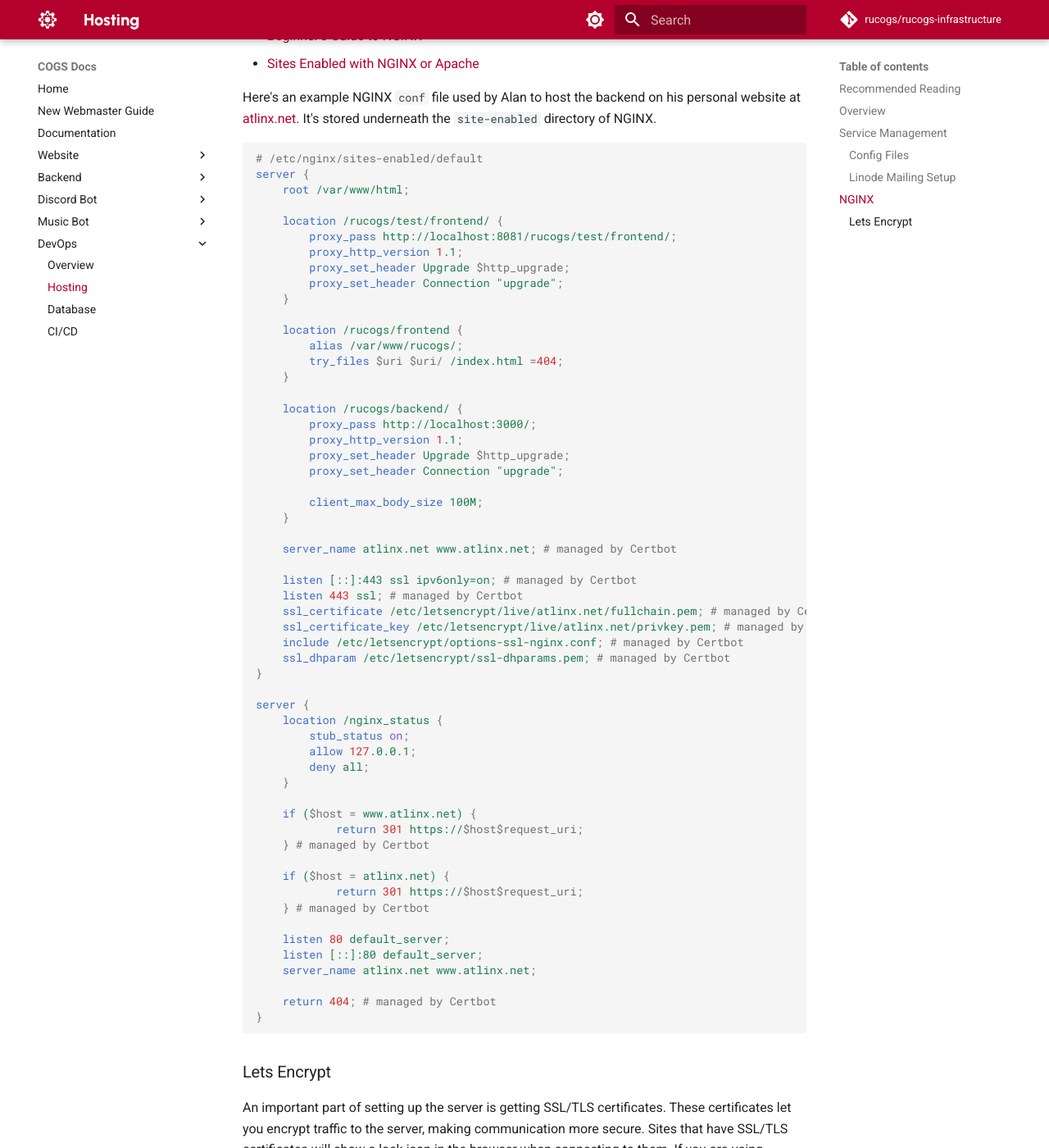
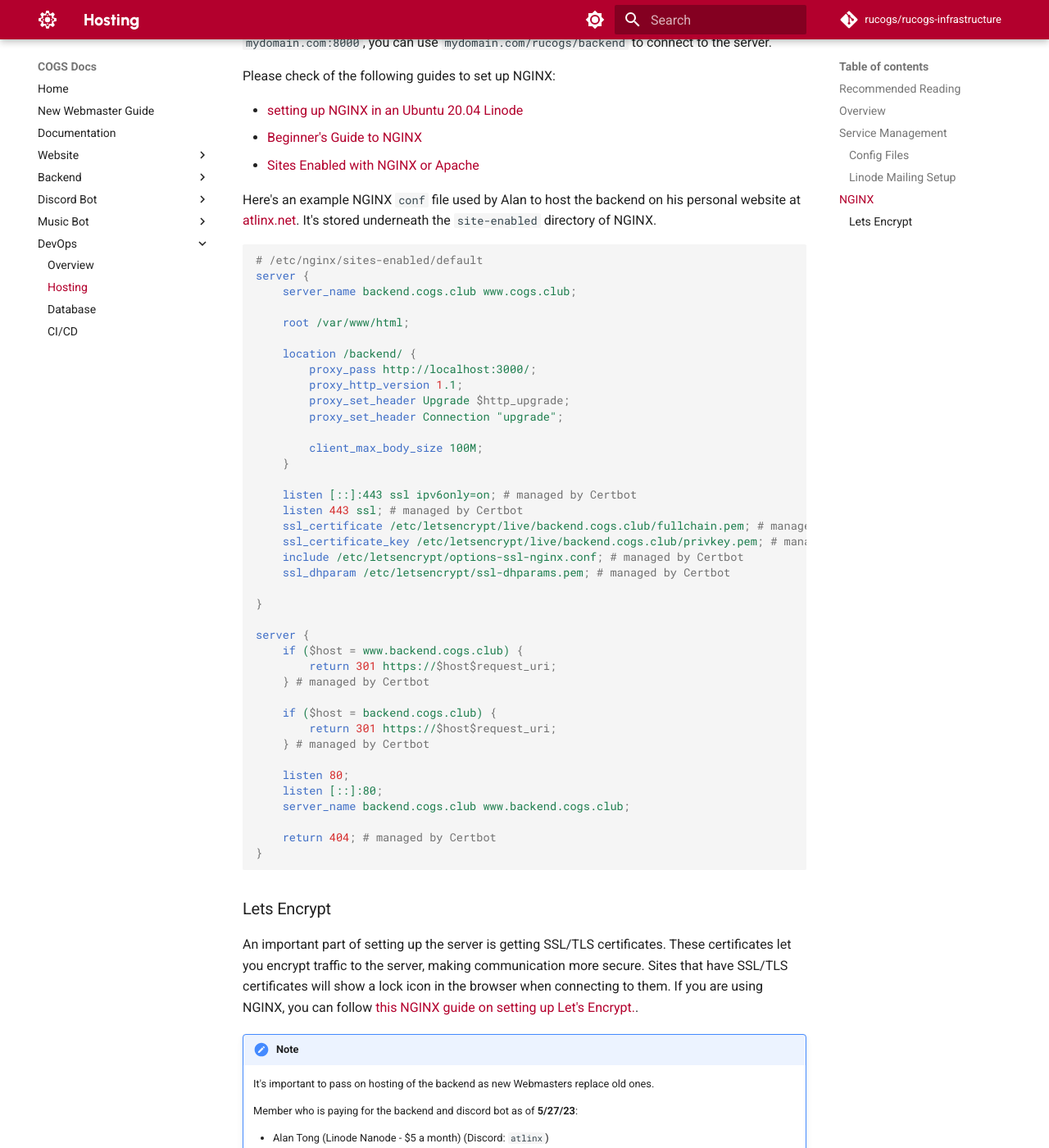
Before and after one commit to RUCOGS/rucogs-infrastructure-docs, an MkDocs documentation site: the page built from docs/devops/hosting.md, in a window 1280 px wide and 1400 px high, scrolled down 3870 px. Shown: the whole window at 82% size. Built offline with MkDocs 1.6.1 and Material for MkDocs 9.7.7, drawn with Linux system fonts in a browser that asks for light colours; comment, search, counter and statistics services are not loaded; some of the changed text lies outside the part shown.

Commit message:
Update hosting docs

````diff
--- a/docs/devops/hosting.md
+++ b/docs/devops/hosting.md
@@ -13,6 +13,10 @@
 After developing software we need to host it on a server. It's recommended to host on a cloud platform, so you don't need to worry about hardware maintenance of the server. Most cloud platforms run on the Linux operating system since it's free and open-source. This article will go over hosting on a Linux platform.
 
 It's recommended to host the server on Linode, since their cheapest option is a `Nanode`, which charges $5 a month.
+
+!!! note
+
+    Currently, the club hosts the backend on a Nanode under a Linode account registered with the rutgerscogs@gmail.com account. If you're the current webmaster, please ensure you have access to this account.
 
 ## Service Management
 
@@ -131,59 +135,42 @@
 ```NGINX
 # /etc/nginx/sites-enabled/default
 server {
-	root /var/www/html;
+    server_name backend.cogs.club www.cogs.club;
 
-	location /rucogs/test/frontend/ {
-		proxy_pass http://localhost:8081/rucogs/test/frontend/;
-        proxy_http_version 1.1;
-        proxy_set_header Upgrade $http_upgrade;
-        proxy_set_header Connection "upgrade";
-	}
+    root /var/www/html;
 
-	location /rucogs/frontend {
-		alias /var/www/rucogs/;
-		try_files $uri $uri/ /index.html =404;
-	}
-
-	location /rucogs/backend/ {
-		proxy_pass http://localhost:3000/;
+	location /backend/ {
+        proxy_pass http://localhost:3000/;
         proxy_http_version 1.1;
         proxy_set_header Upgrade $http_upgrade;
         proxy_set_header Connection "upgrade";
 
-		client_max_body_size 100M;
-	}
+        client_max_body_size 100M;
+    }
 
-	server_name atlinx.net www.atlinx.net; # managed by Certbot
+    listen [::]:443 ssl ipv6only=on; # managed by Certbot
+    listen 443 ssl; # managed by Certbot
+    ssl_certificate /etc/letsencrypt/live/backend.cogs.club/fullchain.pem; # managed by Certbot
+    ssl_certificate_key /etc/letsencrypt/live/backend.cogs.club/privkey.pem; # managed by Certbot
+    include /etc/letsencrypt/options-ssl-nginx.conf; # managed by Certbot
+    ssl_dhparam /etc/letsencrypt/ssl-dhparams.pem; # managed by Certbot
 
-	listen [::]:443 ssl ipv6only=on; # managed by Certbot
-	listen 443 ssl; # managed by Certbot
-	ssl_certificate /etc/letsencrypt/live/atlinx.net/fullchain.pem; # managed by Certbot
-	ssl_certificate_key /etc/letsencrypt/live/atlinx.net/privkey.pem; # managed by Certbot
-	include /etc/letsencrypt/options-ssl-nginx.conf; # managed by Certbot
-	ssl_dhparam /etc/letsencrypt/ssl-dhparams.pem; # managed by Certbot
 }
 
 server {
-	location /nginx_status {
-		stub_status on;
-		allow 127.0.0.1;
-		deny all;
-	}
+    if ($host = www.backend.cogs.club) {
+        return 301 https://$host$request_uri;
+    } # managed by Certbot
 
-	if ($host = www.atlinx.net) {
-			return 301 https://$host$request_uri;
-	} # managed by Certbot
+    if ($host = backend.cogs.club) {
+        return 301 https://$host$request_uri;
+    } # managed by Certbot
 
-	if ($host = atlinx.net) {
-			return 301 https://$host$request_uri;
-	} # managed by Certbot
+    listen 80;
+    listen [::]:80;
+    server_name backend.cogs.club www.backend.cogs.club;
 
-	listen 80 default_server;
-	listen [::]:80 default_server;
-	server_name atlinx.net www.atlinx.net;
-
-	return 404; # managed by Certbot
+    return 404; # managed by Certbot
 }
 ```
 
@@ -195,7 +182,7 @@
 
     It's important to pass on hosting of the backend as new Webmasters replace old ones.
 
-    Member who is hosting the backend and discord bot as of **5/27/23**:
+    Member who is paying for the backend and discord bot as of **5/27/23**:
 
     - Alan Tong (Linode Nanode - $5 a month) (Discord: `atlinx`)
 
````
